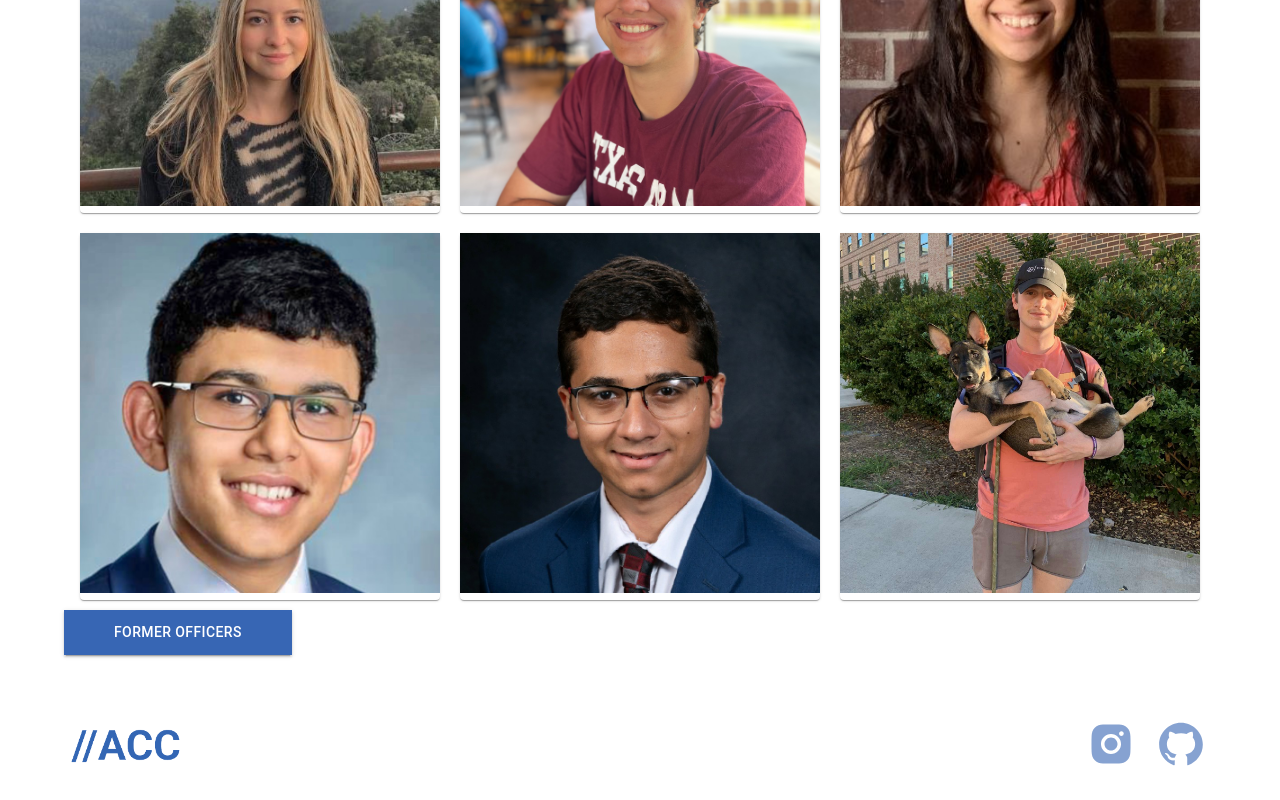
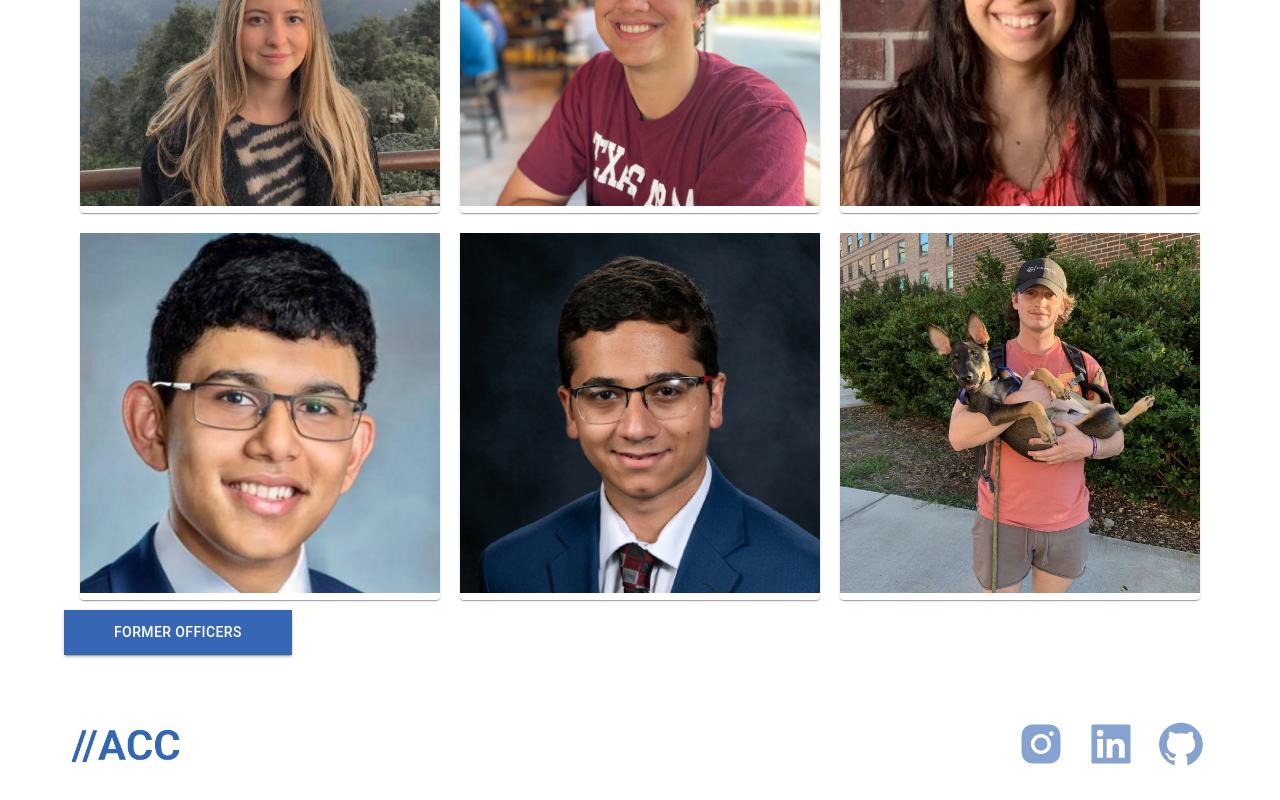
Before and after one commit to aggie-coding-club/club_website_2, a React (Create React App) app: page / in a window 1280 px wide. Shown: the part 3942-4742 px from the top of the page. Built offline with nearby package versions, Linux system fonts and the light colour scheme.

Commit message:
added linkedin
Signed-off-by: carolgeng <carolgeng27@gmail.com>

```diff
--- a/src/components/sections/Footer/Footer.js
+++ b/src/components/sections/Footer/Footer.js
@@ -1,4 +1,4 @@
-import { AiFillGithub, AiFillInstagram } from 'react-icons/ai';
+import { AiFillGithub, AiFillInstagram, AiFillLinkedin } from 'react-icons/ai';
 import accIcon from "../../../static/icons/acc.png";
 
 export default function Footer() {
@@ -28,6 +28,10 @@ export default function Footer() {
             <AiFillInstagram size={50}  alt="Instagram Icon" color="3766B4"/>
           </a>
 
+          <a href="https://www.linkedin.com/company/aggie-codingclub/" target="_blank" style = {items}>
+            <AiFillLinkedin size={50}  alt="Linkedin Icon" color="3766B4"/>
+          </a>
+
           <a href="https://github.com/aggie-coding-club" target="_blank" style = {items}>
             <AiFillGithub size={50}  alt="GitHub Icon" color="3766B4"/>
           </a>
```
